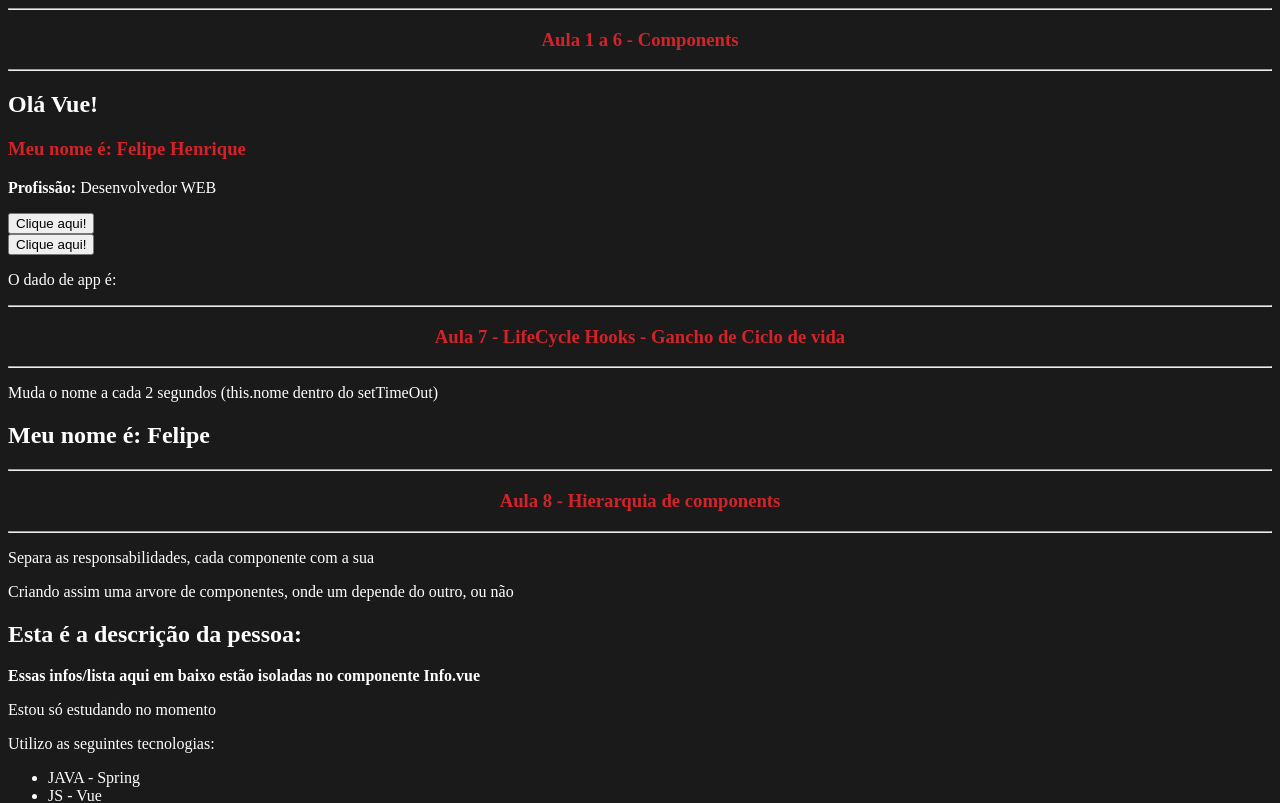
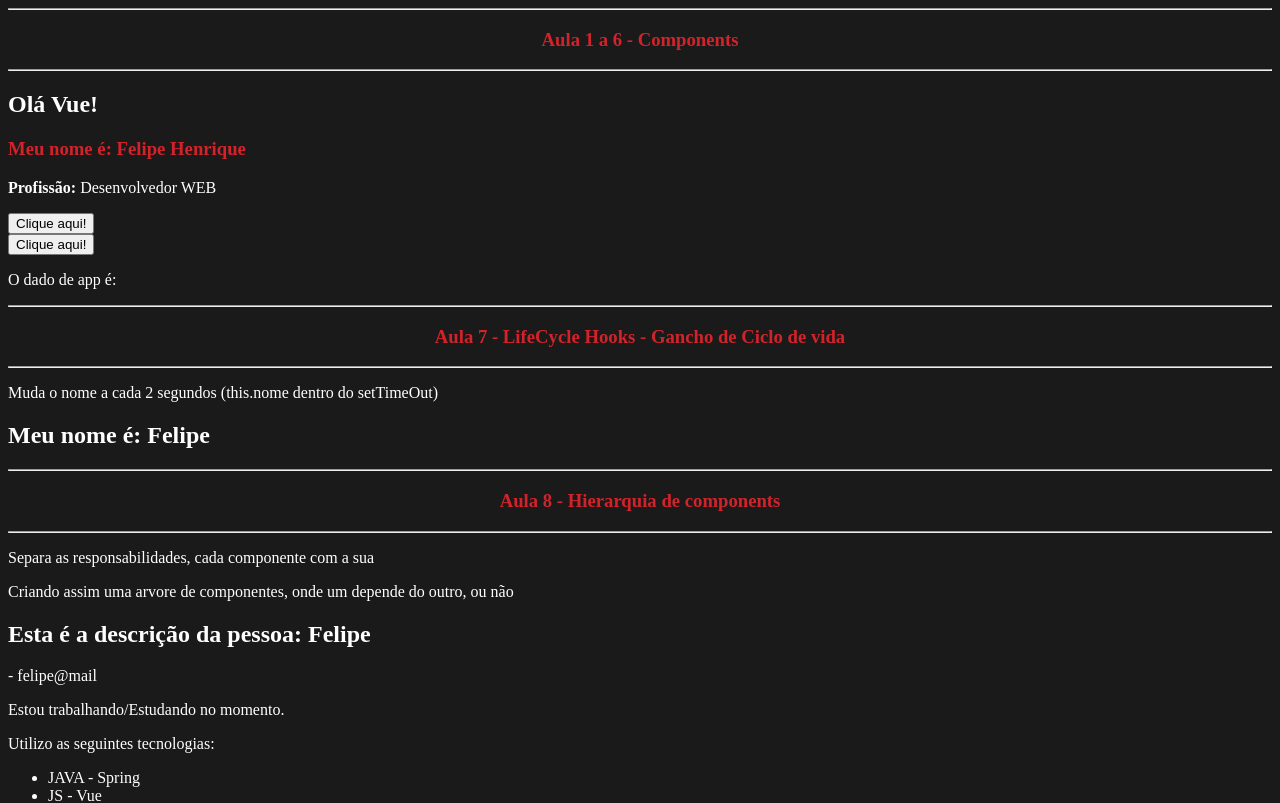
Before and after one commit to felipecabesssa/CursoVueMatheusYoutube, a Vue app in the folder projeto_vue/: page / in a window 1280 px wide. Shown: the top 803 px of the page. Built offline with nearby package versions, Linux system fonts and the light colour scheme.

Commit message:
Props - Injetando dados do Data() direto no Componente

```diff
--- a/projeto_vue/src/App.vue
+++ b/projeto_vue/src/App.vue
@@ -48,7 +48,7 @@
 
     <p class="teste">Header (cabeçalho) abaixo - component Header ta scoped</p>
 
-    <Header />
+    <Header :esta_logado="true" />
 
     <hr>
     <h3 style="color: #d2232a; text-align: center;">Aula 13 - Listas - Renderização - V-for</h3>
@@ -101,6 +101,15 @@
     <Reutilizacao />
     <Reutilizacao />
     <Reutilizacao />
+
+    <hr>
+    <h3 style="color: #d2232a; text-align: center;">Aula 17 - Utilizando Props</h3>
+    <hr>
+
+    <p>Exemplo na aula 8 - Pessoa.vue e Info.vue</p>
+
+    <p>Exemplo com V-If na aula 12 - Header.vue - Props com Array</p>
+
     <br>
     <br>
     <br>
--- a/projeto_vue/src/components/Header.vue
+++ b/projeto_vue/src/components/Header.vue
@@ -4,13 +4,15 @@
             <li><a href="#">Home</a></li>
             <li><a href="#">Projetos</a></li>
             <li><a href="#">Contato</a></li>
+            <li v-if="esta_logado"><a href="#">Meu Perfil</a></li>
         </ul>
     </div>
 </template>
 
 <script>
 export default {
-    name: 'Header'
+    name: 'Header',
+    props: ['esta_logado']
 }
 </script>
 
--- a/projeto_vue/src/components/Info.vue
+++ b/projeto_vue/src/components/Info.vue
@@ -1,5 +1,6 @@
 <template>
     <div>
+        <p>{{ compEmail }} - {{ email }}</p>
         <p v-if="esta_trabalhando">Estou trabalhando/Estudando no momento.</p>
         <p v-else>Estou só estudando no momento</p>
         <p v-if="usa_tecnologias">Utilizo as seguintes tecnologias:</p>
@@ -17,12 +18,14 @@ import Tecnologias from './Tecnologias.vue'
 export default {
   components: { Tecnologias },
   name: 'Info',
+  props: {
+    email: String,
+    esta_trabalhando: Boolean
+  },
   data() {
       return {
-            esta_trabalhando: false,
           usa_tecnologias: true,
           mostrar_email: false,
-            email: 'felipesoares100@hotmail.com',
           meu_link: 'http://felipesa.com.br/',
           textoBotao: 'Mostrar e-mail'
       }
--- a/projeto_vue/src/components/Pessoa.vue
+++ b/projeto_vue/src/components/Pessoa.vue
@@ -1,6 +1,7 @@
 <template>
 <div>
-    <h2>Esta é a descrição da pessoa: </h2>
+    <h2>Esta é a descrição da pessoa: {{ nome }}</h2>
+    <Info :email="email" :esta_trabalhando=true />
     <p><strong>Essas infos/lista aqui em baixo estão isoladas no componente Info.vue</strong></p>
     <Info />
     <Injecaoinformacao />
@@ -23,7 +24,8 @@ export default {
     name: 'Pessoa',
     data() {
         return {
-            nome: 'Felipe'
+            nome: 'Felipe',
+            email: 'felipe@mail'
         }
     }
 }
--- a/projeto_vue/src/components/injecaoinformacao.vue
+++ b/projeto_vue/src/components/injecaoinformacao.vue
@@ -1,6 +1,9 @@
 <template>
     <div>
-        <p><strong>Essa informação esta em um componente isolado e foi injetada aqui para mostrar que podemos ter repetição de componentes, porem o vue trata cada um como sendo coisas diferentes</strong></p>
+        <p>
+          <strong>Essa informação esta em um componente isolado e foi injetada aqui para mostrar que
+          podemos ter repetição de componentes, porem o vue trata cada um como sendo coisas diferentes</strong>
+        </p>
     </div>
 </template>
 
```
Lines whose indentation alone changed are shown as unchanged.
